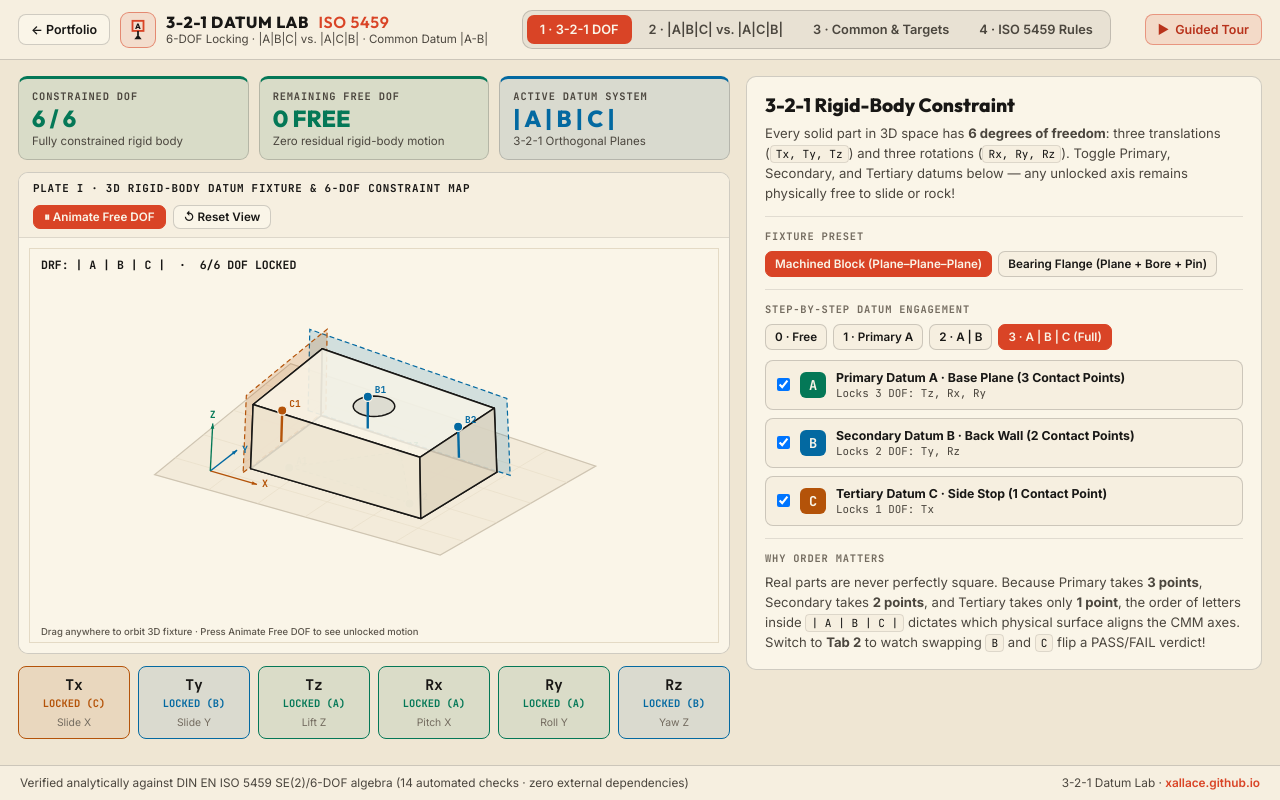
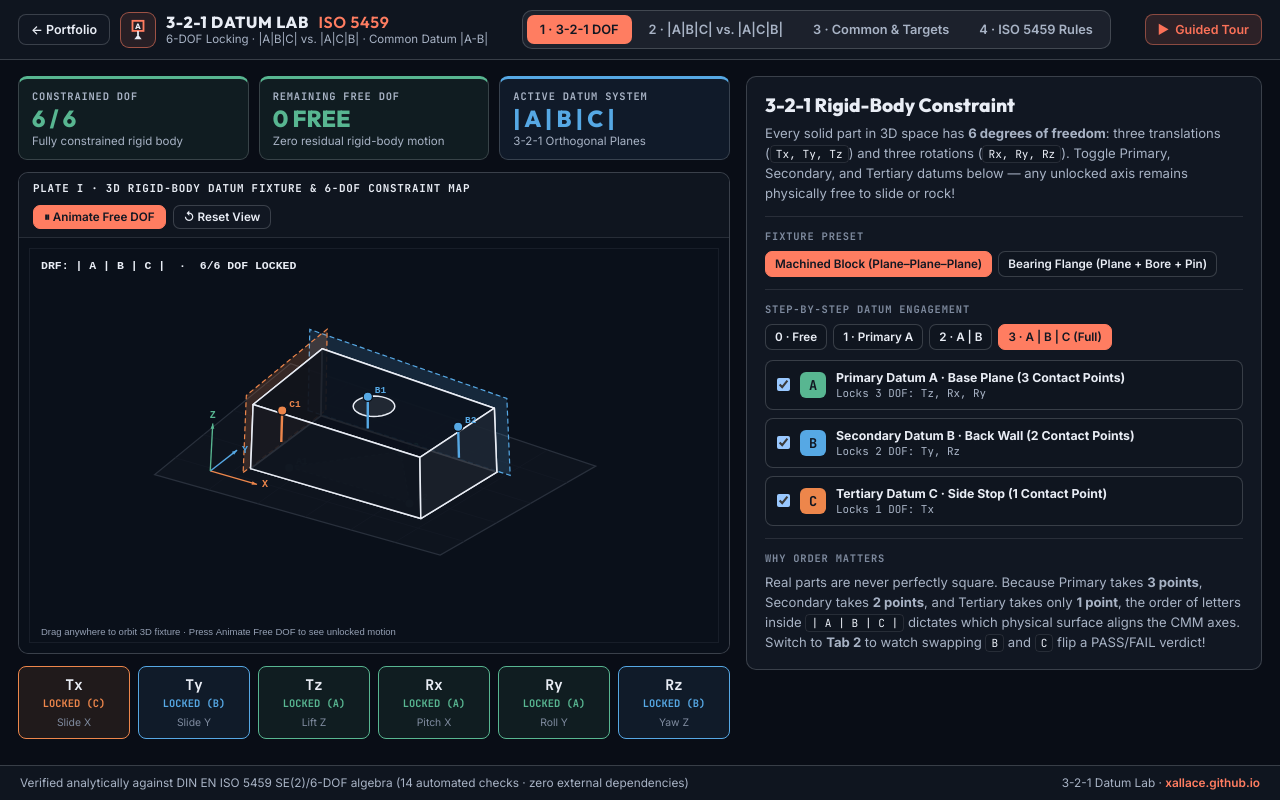
Before and after one commit to xallace/iso5459-datum-lab, a plain HTML site: page index.html in a window 1280 px wide. Drawn offline with Linux system fonts and the light colour scheme.

Commit message:
Dark theme matching the portfolio; light theme removed
The 1967 book-plate parchment palette is replaced by the dark palette of
xallace.github.io (page #090d16, light ink, accents brightened for dark).
There is no light mode any more. color-scheme: dark is set, 3D scenes render
material colours as authored (no sRGB re-encoding). SVG/DXF exports keep
their light print colours.

```diff
--- a/draw.js
+++ b/draw.js
@@ -9,21 +9,21 @@
   'use strict';
 
   const C = {
-    paper: '#faf5e8',
-    warm: '#f3ebda',
-    grid: '#e8dec9',
-    ink: '#181715',
-    muted: '#5c564c',
-    rule: '#cfc5b2',
-    ruleSoft: '#e4dac5',
-    green: '#047857',
-    greenFill: 'rgba(4, 120, 87, 0.16)',
-    blue: '#0369a1',
-    blueFill: 'rgba(3, 105, 161, 0.16)',
-    amber: '#b45309',
-    amberFill: 'rgba(180, 83, 9, 0.18)',
-    red: '#d94426',
-    redFill: 'rgba(217, 68, 38, 0.14)'
+    paper: '#0a101a',
+    warm: '#0e141e',
+    grid: '#151b26',
+    ink: '#e9edf5',
+    muted: '#95a0b4',
+    rule: '#29303c',
+    ruleSoft: '#181e29',
+    green: '#58b691',
+    greenFill: 'rgba(88, 182, 145, 0.16)',
+    blue: '#56a8e4',
+    blueFill: 'rgba(86, 168, 228, 0.16)',
+    amber: '#ed864b',
+    amberFill: 'rgba(237, 134, 75, 0.18)',
+    red: '#ff7d61',
+    redFill: 'rgba(255, 125, 97, 0.14)'
   };
 
   function setupCanvas(canvas) {
@@ -265,12 +265,12 @@
     });
 
     const faces = [
-      { idx: [0, 1, 2, 3], fill: 'rgba(232, 222, 200, 0.85)', tag: 'A' }, // bottom
-      { idx: [4, 5, 6, 7], fill: 'rgba(250, 245, 232, 0.90)', tag: 'TOP' }, // top
-      { idx: [0, 1, 5, 4], fill: 'rgba(241, 233, 214, 0.88)', tag: 'FRONT' },
-      { idx: [2, 3, 7, 6], fill: state.hasB && state.dofPreset === 'block321' ? 'rgba(3, 105, 161, 0.18)' : 'rgba(230, 220, 198, 0.86)', tag: 'B' },
-      { idx: [3, 0, 4, 7], fill: state.hasC && state.dofPreset === 'block321' ? 'rgba(180, 83, 9, 0.18)' : 'rgba(235, 226, 206, 0.88)', tag: 'C' },
-      { idx: [1, 2, 6, 5], fill: 'rgba(226, 216, 195, 0.86)', tag: 'RIGHT' }
+      { idx: [0, 1, 2, 3], fill: 'rgba(21, 27, 38, 0.85)', tag: 'A' }, // bottom
+      { idx: [4, 5, 6, 7], fill: 'rgba(10, 16, 26, 0.90)', tag: 'TOP' }, // top
+      { idx: [0, 1, 5, 4], fill: 'rgba(15, 21, 31, 0.88)', tag: 'FRONT' },
+      { idx: [2, 3, 7, 6], fill: state.hasB && state.dofPreset === 'block321' ? 'rgba(86, 168, 228, 0.18)' : 'rgba(23, 29, 40, 0.86)', tag: 'B' },
+      { idx: [3, 0, 4, 7], fill: state.hasC && state.dofPreset === 'block321' ? 'rgba(237, 134, 75, 0.18)' : 'rgba(19, 24, 35, 0.88)', tag: 'C' },
+      { idx: [1, 2, 6, 5], fill: 'rgba(26, 32, 43, 0.86)', tag: 'RIGHT' }
     ];
 
     faces.forEach(f => {
@@ -308,7 +308,7 @@
     ctx.beginPath();
     borePts.forEach((p, i) => i === 0 ? ctx.moveTo(p.x, p.y) : ctx.lineTo(p.x, p.y));
     ctx.closePath();
-    ctx.fillStyle = state.dofPreset === 'flange' && state.hasB ? C.blueFill : 'rgba(24, 23, 21, 0.09)';
+    ctx.fillStyle = state.dofPreset === 'flange' && state.hasB ? C.blueFill : 'rgba(233, 237, 245, 0.09)';
     ctx.fill();
     ctx.strokeStyle = state.dofPreset === 'flange' && state.hasB ? C.blue : C.ink;
     ctx.lineWidth = 1.5;
@@ -423,7 +423,7 @@
     ctx.beginPath();
     vCorners.forEach((p, i) => i === 0 ? ctx.moveTo(p.x, p.y) : ctx.lineTo(p.x, p.y));
     ctx.closePath();
-    ctx.fillStyle = 'rgba(239, 230, 211, 0.82)';
+    ctx.fillStyle = 'rgba(16, 22, 32, 0.82)';
     ctx.fill();
     ctx.strokeStyle = C.ink;
     ctx.lineWidth = 1.9;
@@ -622,7 +622,7 @@
 
     // Nominal shaft centerline
     ctx.save();
-    ctx.strokeStyle = 'rgba(24, 23, 21, 0.25)';
+    ctx.strokeStyle = 'rgba(233, 237, 245, 0.25)';
     ctx.lineWidth = 0.9;
     ctx.setLineDash([12, 4, 2, 4]);
     ctx.beginPath();
@@ -662,7 +662,7 @@
 
     // Key Functional Journals
     drawSeg(10, 40, 32, 0, C.greenFill, 'DATUM A', '30 mm Seat');
-    drawSeg(98, 142, 48, cdSol.gearOffsetUm, 'rgba(239,230,211,0.9)', 'GEAR', 'x = 120 mm');
+    drawSeg(98, 142, 48, cdSol.gearOffsetUm, 'rgba(16, 22, 32,0.9)', 'GEAR', 'x = 120 mm');
     drawSeg(200, 230, 32, cdSol.seatBOffsetUm, C.blueFill, 'DATUM B', 'Span 190 mm');
     drawSeg(245, 275, 28, cdSol.overhangOffsetUm, C.redFill, 'PINION', 'x = 260 mm');
 
@@ -745,7 +745,7 @@
       ctx.lineTo(x, bump);
     }
     ctx.closePath();
-    ctx.fillStyle = 'rgba(232, 222, 200, 0.9)';
+    ctx.fillStyle = 'rgba(21, 27, 38, 0.9)';
     ctx.fill();
     ctx.strokeStyle = C.ink;
     ctx.lineWidth = 1.9;
--- a/index.html
+++ b/index.html
@@ -19,7 +19,7 @@
         <a href="https://xallace.github.io/#technical-design" class="pill-btn back-chip" title="Back to Portfolio Hub">← Portfolio</a>
         <div class="brand-badge-icon" aria-hidden="true">
           <svg width="22" height="22" viewBox="0 0 24 24" fill="none" stroke="currentColor" stroke-width="1.9">
-            <rect x="6" y="2" width="12" height="11" stroke="#d94426" stroke-width="2" />
+            <rect x="6" y="2" width="12" height="11" stroke="#ff7d61" stroke-width="2" />
             <text x="12" y="10.5" font-family="Outfit, Inter, sans-serif" font-size="8.5" font-weight="800" fill="currentColor" stroke="none" text-anchor="middle">A</text>
             <line x1="12" y1="13" x2="12" y2="18" />
             <polygon points="12,17 8,22 16,22" fill="currentColor" stroke="none" />
--- a/style.css
+++ b/style.css
@@ -1,30 +1,31 @@
 /* ==========================================================================
    style.css — 3-2-1 Datum Reference Frame Lab (1967 Book-Plate Aesthetic)
    Shared style language with Straightness Lab, Banana Shaft Lab & BeamLab:
-   Parchment Paper (#efe6d3), Technical Ink (#181715), Vermilion (#d94426)
+   Dark portfolio palette: Page (#090d16), Ink (#e9edf5), Vermilion (#ff7d61)
    ========================================================================== */
 
 :root {
-  --bg-app: #efe6d3;
-  --bg-panel: #f6efe0;
-  --bg-card-solid: #faf5e8;
-  --border: rgba(24, 23, 21, 0.19);
-  --border-soft: rgba(24, 23, 21, 0.11);
-  --border-strong: rgba(217, 68, 38, 0.55);
+  color-scheme: dark;
+  --bg-app: #090d16;
+  --bg-panel: #0f151f;
+  --bg-card-solid: #111722;
+  --border: rgba(233, 237, 245, 0.19);
+  --border-soft: rgba(233, 237, 245, 0.11);
+  --border-strong: rgba(255, 125, 97, 0.55);
 
-  --text-main: #181715;
-  --text-muted: #4b463e;
-  --text-dim: #736b5f;
+  --text-main: #e9edf5;
+  --text-muted: #a8b3c5;
+  --text-dim: #7f8b9f;
 
-  --accent: #d94426;
-  --accent-warm: #b45309;
-  --accent-ok: #047857;
-  --accent-blue: #0369a1;
+  --accent: #ff7d61;
+  --accent-warm: #ed864b;
+  --accent-ok: #58b691;
+  --accent-blue: #56a8e4;
 
-  --ok-bg: rgba(4, 120, 87, 0.09);
-  --warn-bg: rgba(217, 68, 38, 0.10);
-  --amber-bg: rgba(180, 83, 9, 0.10);
-  --blue-bg: rgba(3, 105, 161, 0.09);
+  --ok-bg: rgba(88, 182, 145, 0.09);
+  --warn-bg: rgba(255, 125, 97, 0.10);
+  --amber-bg: rgba(237, 134, 75, 0.10);
+  --blue-bg: rgba(86, 168, 228, 0.09);
 
   --font-ui: 'Inter', -apple-system, BlinkMacSystemFont, 'Segoe UI', sans-serif;
   --font-display: 'Outfit', 'Inter', sans-serif;
@@ -77,7 +78,7 @@ html, body {
   display: flex;
   align-items: center;
   justify-content: center;
-  background: rgba(217, 68, 38, 0.10);
+  background: rgba(255, 125, 97, 0.10);
   border: 1px solid var(--border-strong);
   color: var(--text-main);
   flex-shrink: 0;
@@ -106,7 +107,7 @@ html, body {
   display: flex;
   align-items: center;
   gap: 4px;
-  background: rgba(24, 23, 21, 0.06);
+  background: rgba(233, 237, 245, 0.06);
   padding: 4px;
   border-radius: 10px;
   border: 1px solid var(--border);
@@ -128,8 +129,8 @@ html, body {
   white-space: nowrap;
 }
 
-.tab-btn:hover { color: var(--text-main); background: rgba(24, 23, 21, 0.06); }
-.tab-btn.active { background: var(--accent); color: #faf5e8; }
+.tab-btn:hover { color: var(--text-main); background: rgba(233, 237, 245, 0.06); }
+.tab-btn.active { background: var(--accent); color: #111722; }
 
 .pill-btn {
   display: inline-flex;
@@ -149,8 +150,8 @@ html, body {
 }
 
 .pill-btn:hover { border-color: var(--border-strong); transform: translateY(-1px); }
-.pill-btn.accent { background: rgba(217, 68, 38, 0.12); border-color: rgba(217, 68, 38, 0.45); color: #b8321b; }
-.pill-btn.vermilion { background: var(--accent); border-color: var(--accent); color: #faf5e8; }
+.pill-btn.accent { background: rgba(255, 125, 97, 0.12); border-color: rgba(255, 125, 97, 0.45); color: #fb7158; }
+.pill-btn.vermilion { background: var(--accent); border-color: var(--accent); color: #111722; }
 
 /* Guided Tour */
 .tour-banner {
@@ -171,7 +172,7 @@ html, body {
   padding: 4px 8px;
   border-radius: 6px;
   background: var(--accent);
-  color: #faf5e8;
+  color: #111722;
   white-space: nowrap;
 }
 .tour-title { font-family: var(--font-display); font-size: 1rem; font-weight: 700; margin-bottom: 3px; }
@@ -285,7 +286,7 @@ html, body {
 }
 
 .mini-btn:hover { border-color: var(--border-strong); }
-.mini-btn.vermilion, .mini-btn.active { background: var(--accent); border-color: var(--accent); color: #faf5e8; }
+.mini-btn.vermilion, .mini-btn.active { background: var(--accent); border-color: var(--accent); color: #111722; }
 
 .canvas-3d {
   display: block;
@@ -386,7 +387,7 @@ html, body {
   cursor: pointer;
 }
 .preset-btn:hover { border-color: var(--border-strong); }
-.preset-btn.active { background: var(--accent); border-color: var(--accent); color: #faf5e8; }
+.preset-btn.active { background: var(--accent); border-color: var(--accent); color: #111722; }
 
 /* Datum Engagement Checkboxes */
 .datum-toggle-list { display: flex; flex-direction: column; gap: 8px; }
@@ -412,7 +413,7 @@ html, body {
   font-family: var(--font-mono);
   font-weight: 800;
   font-size: 0.85rem;
-  color: #faf5e8;
+  color: #111722;
   flex-shrink: 0;
 }
 .dt-badge.a { background: var(--accent-ok); }
@@ -441,7 +442,7 @@ html, body {
   border: 1.5px solid var(--accent);
   border-radius: 8px;
   background: var(--accent);
-  color: #faf5e8;
+  color: #111722;
   font-family: var(--font-ui);
   font-size: 0.75rem;
   font-weight: 700;
@@ -549,7 +550,7 @@ html, body {
 }
 
 .val-result.ok { background: var(--ok-bg); border: 1px solid var(--accent-ok); color: var(--accent-ok); }
-.val-result.err { background: var(--warn-bg); border: 1px solid var(--accent); color: #9a2410; }
+.val-result.err { background: var(--warn-bg); border: 1px solid var(--accent); color: #f0745d; }
 
 .sheet-divider { height: 1px; background: var(--border); margin: 20px 0; }
 
```
